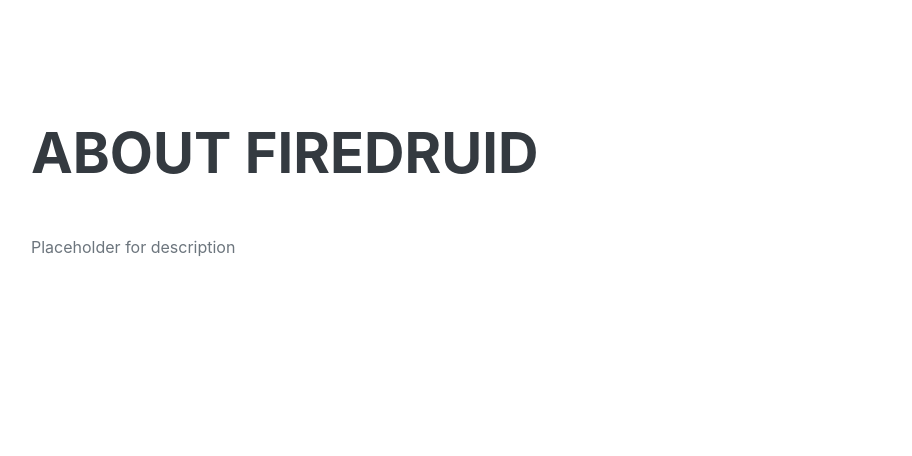
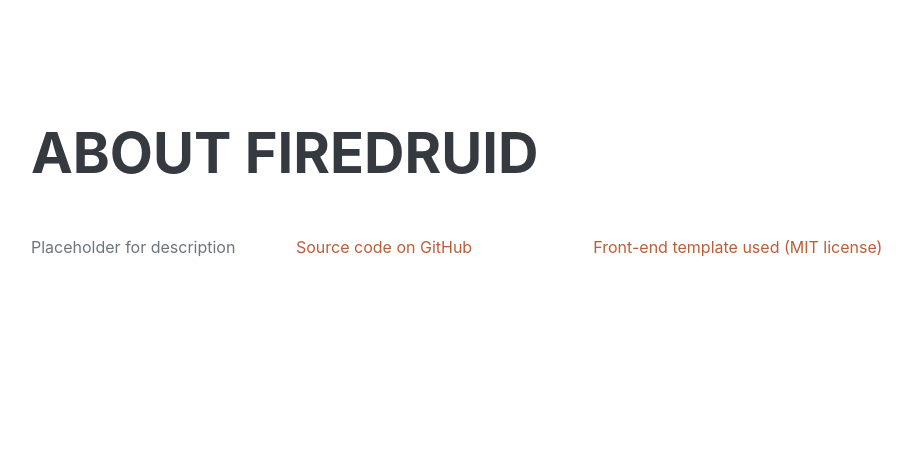
Before and after one commit to BenLDN/firedruid, a Flask app: template templates/index.html in a window 1280 px wide. Shown: the part 2625-3081 px from the top of the page, without its empty margins (289-1201 px from the left). Run offline with Flask 2, Linux system fonts and the light colour scheme; the template is opened without the code that fills it, so the values that code supplies are empty; some libraries are stand-ins or nearby versions; some web fonts are replaced.

Commit message:
Template license and updated structure images

```diff
--- a/templates/index.html
+++ b/templates/index.html
@@ -215,6 +215,8 @@
                     <h2 class="mb-5">About FireDruid</h2>
                     <div class="d-flex flex-column flex-md-row justify-content-between mb-5">
                     	<p>Placeholder for description</p>
+                    	<a href="https://github.com/BenLDN/firedruid">Source code on GitHub</a> <br>
+                    	<a href="https://startbootstrap.com/themes/resume/">Front-end template used (MIT license)</a> <br>
                     </div>
                 </div>
             </section>
```
Also changed, not shown: app_structure.png (added), db_structure.png.
